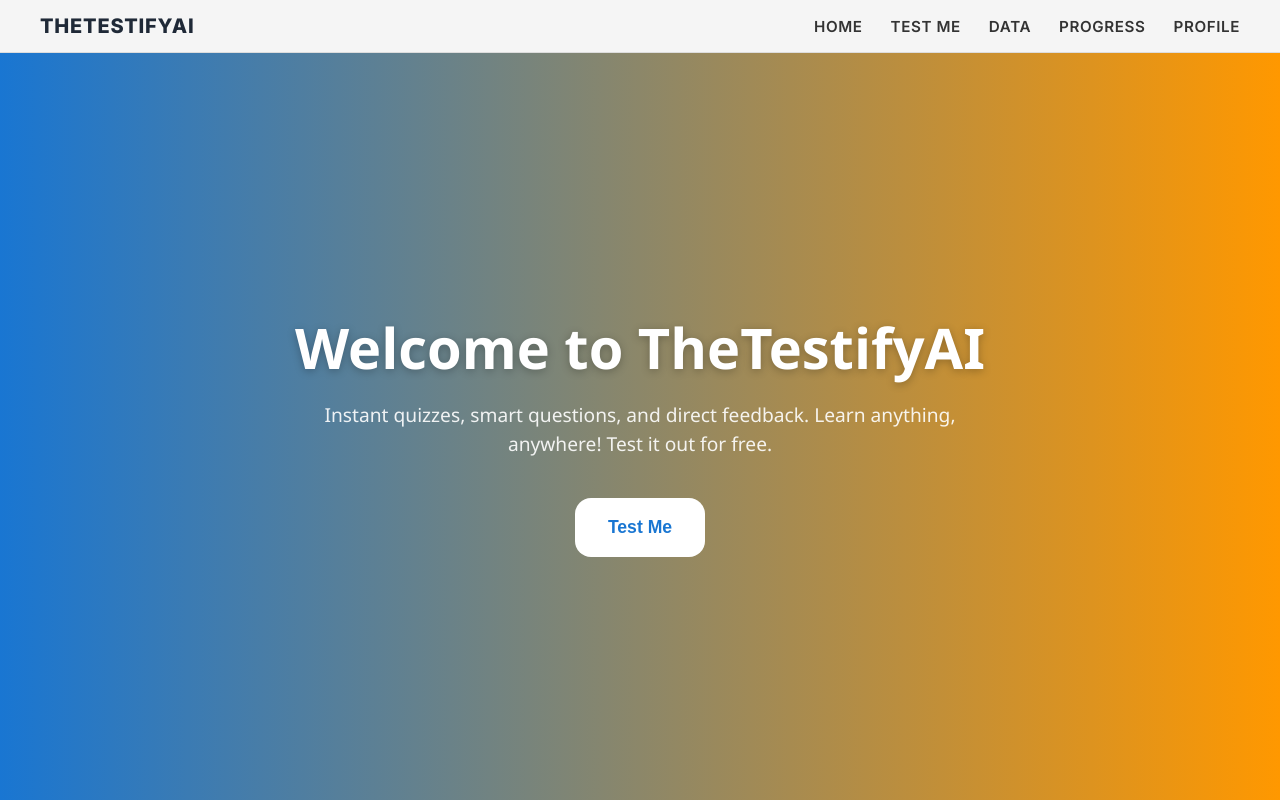
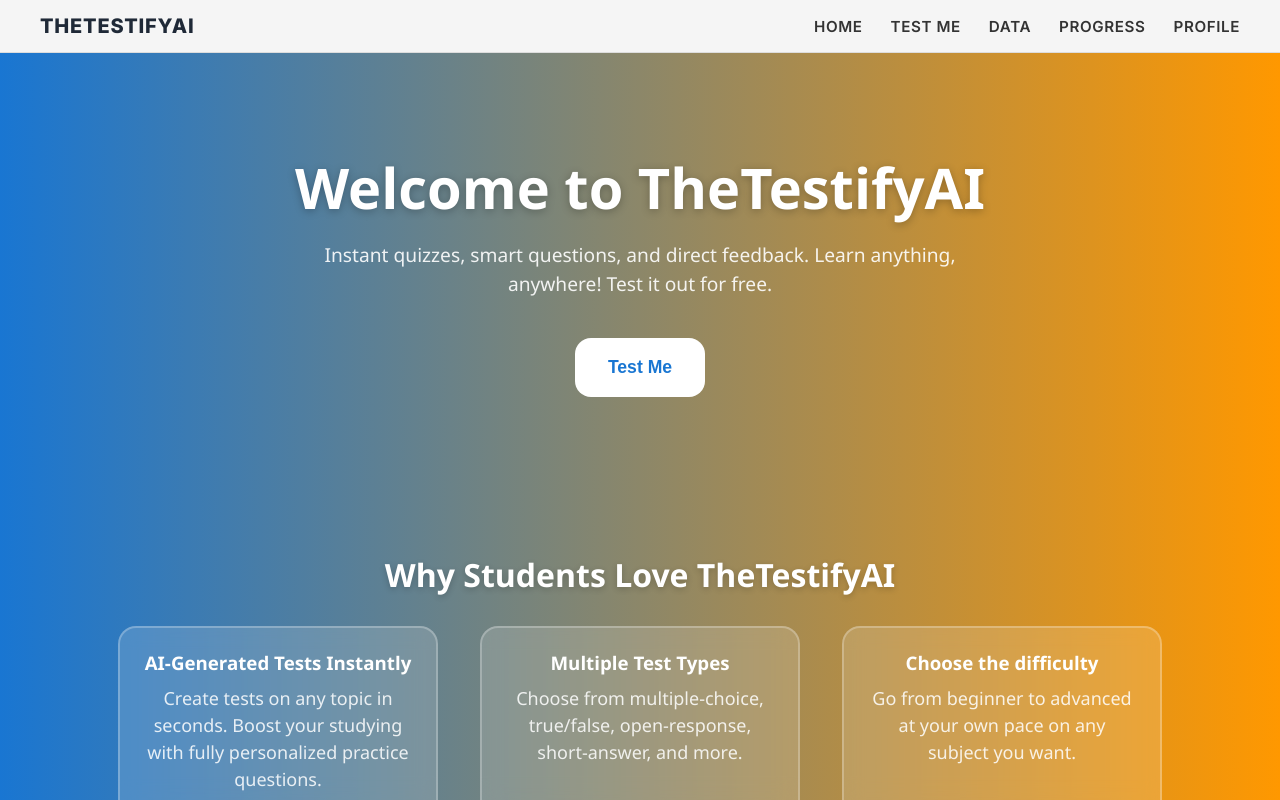
Before and after one commit to christensenandrew455-cell/Testifyai, a Next.js app: page / in a window 1280 px wide. Built offline with nearby package versions, Linux system fonts and the light colour scheme; no server answers.

Commit message:
Update page.js

```diff
--- a/app/page.js
+++ b/app/page.js
@@ -60,7 +60,7 @@ export default function HomePage() {
         {/* HERO SECTION */}
         <div
           style={{
-            minHeight: "80vh", // ⬅️ Moved hero UP (100vh → 80vh)
+            minHeight: "40vh", // ⬅️ Moved hero UP (100vh → 80vh)
             marginTop: "40px", // ⬅️ Adds a little space under header
             width: "100%",
             display: "flex",
```
